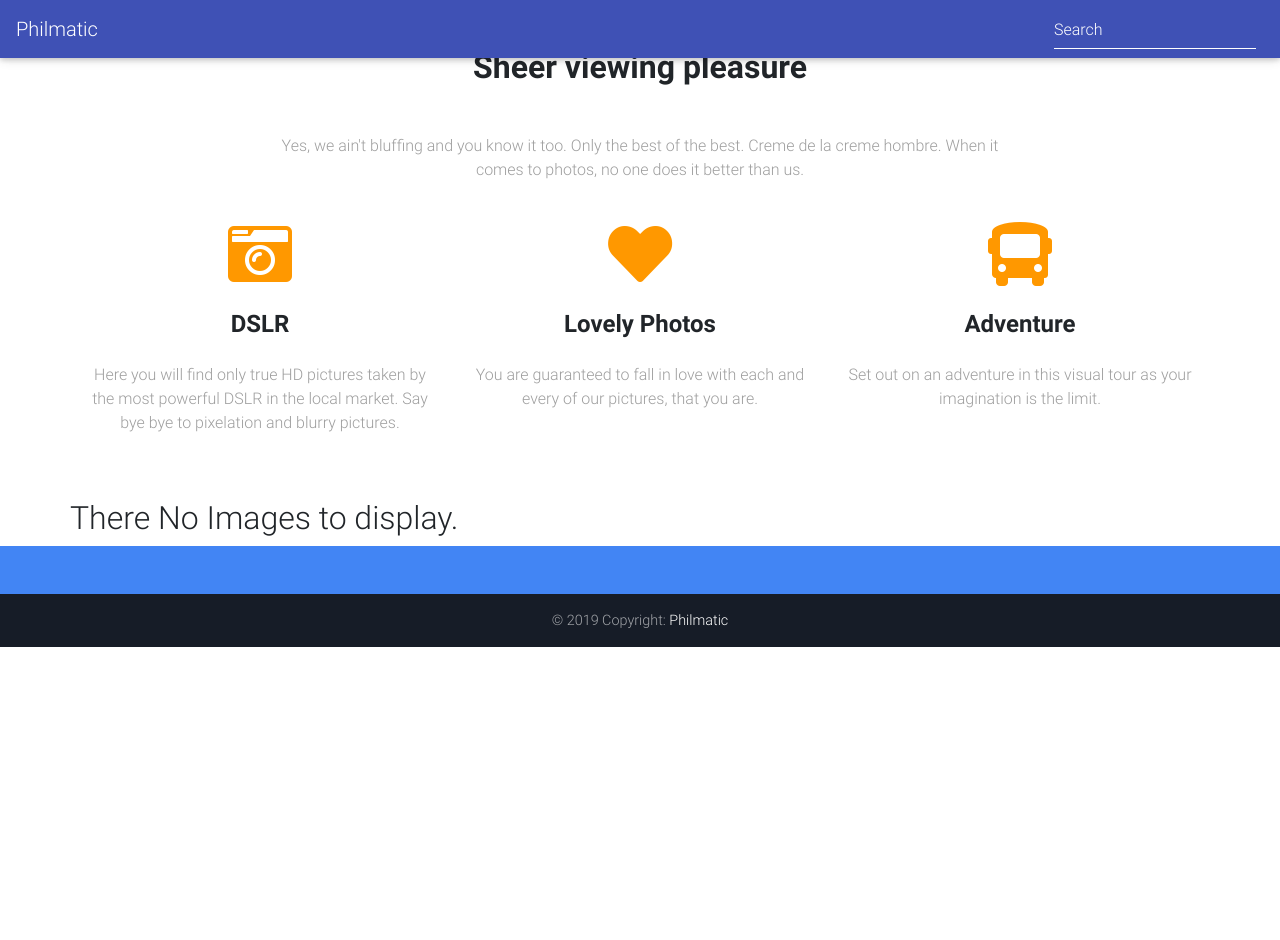
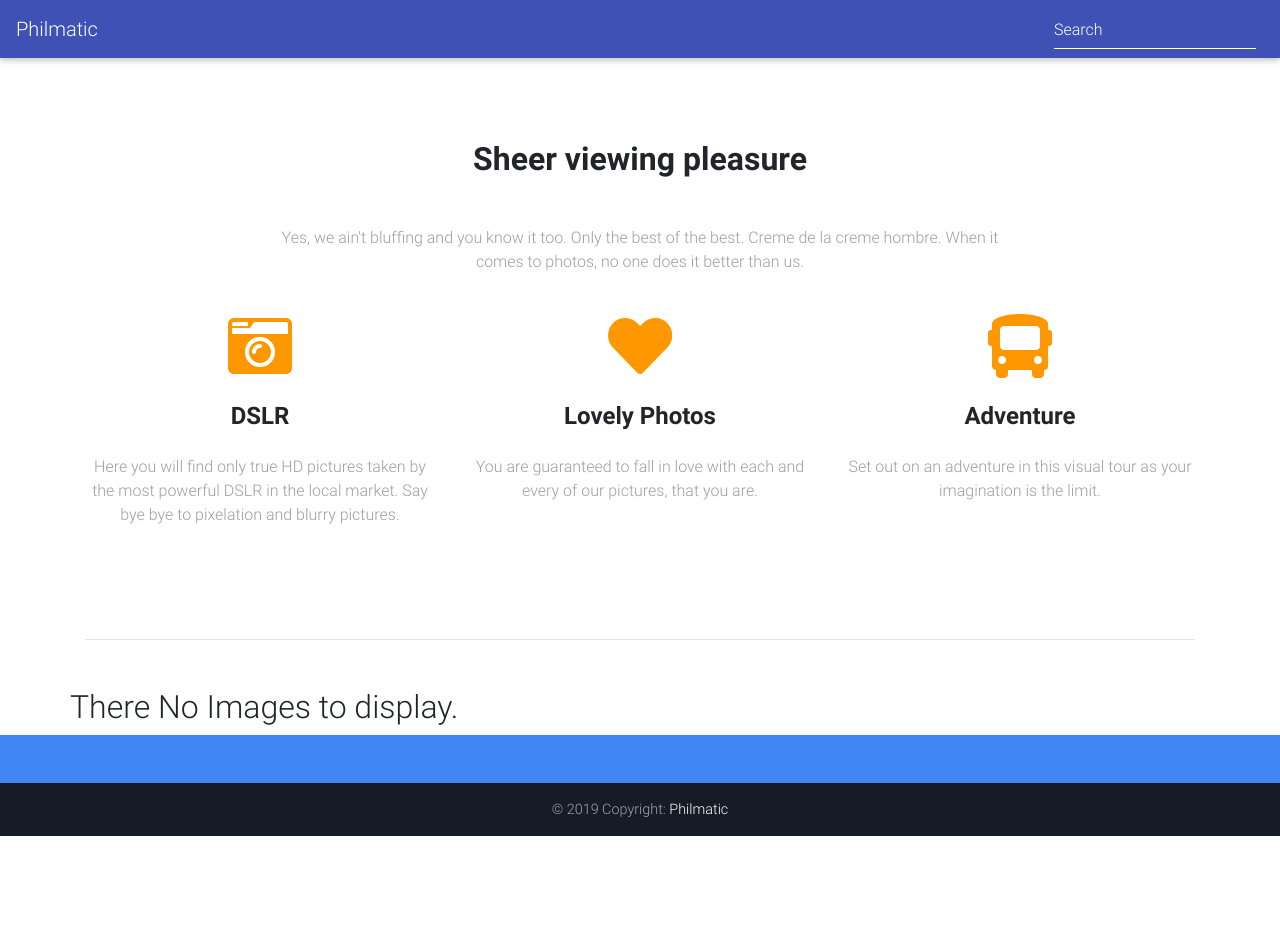
Before and after one commit to philipkariuki/django-photos, a Django app: page / in a window 1280 px wide. Before the commit the page ends 647 px from the top, so only its background shows below. Run offline with Django 3.2, Linux system fonts and the light colour scheme; data that the repository does not hold is empty; some libraries are stand-ins or nearby versions.

Commit message:
updates navbar.html

```diff
--- a/appmatic/templates/mainz/content.html
+++ b/appmatic/templates/mainz/content.html
@@ -3,12 +3,18 @@
 {% block content %}
 {{block.super}}
 
+<style>
+  .mt-5 {
+    margin-top: 140px !important;"
+  }
+</style>
 
 <main class="mt-5">
-  <div class="container" style="margin-top: 45px;">
+  <div class="container">
 
     <!--Section: Best Features-->
           <section id="best-features" class="text-center">
+            <div><p></p></div>
 
               <!-- Heading -->
               <h2 class="mb-5 font-weight-bold">Sheer viewing pleasure</h2>
@@ -57,6 +63,8 @@
 
               </div>
               <!--Grid row-->
+
+            <hr class="my-5">
 
           </section>
           <!--Section: Best Features-->
```
